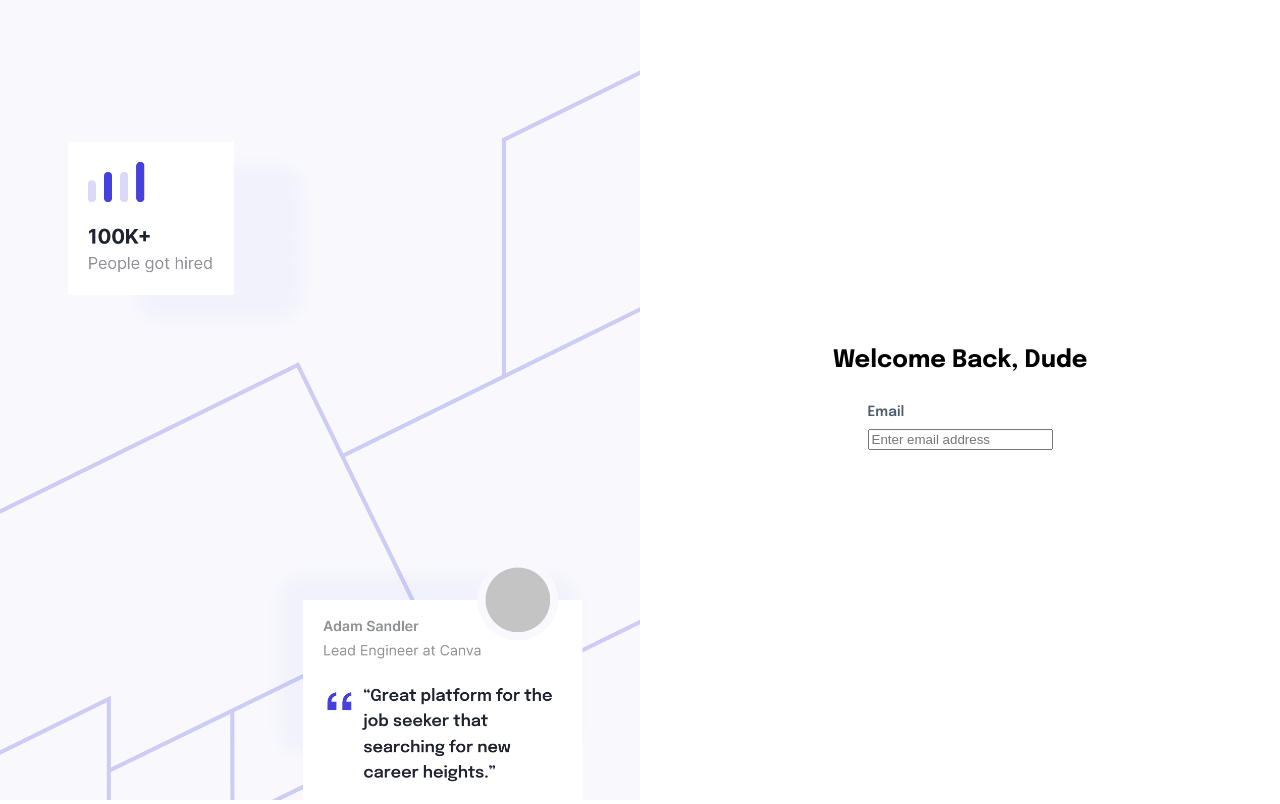
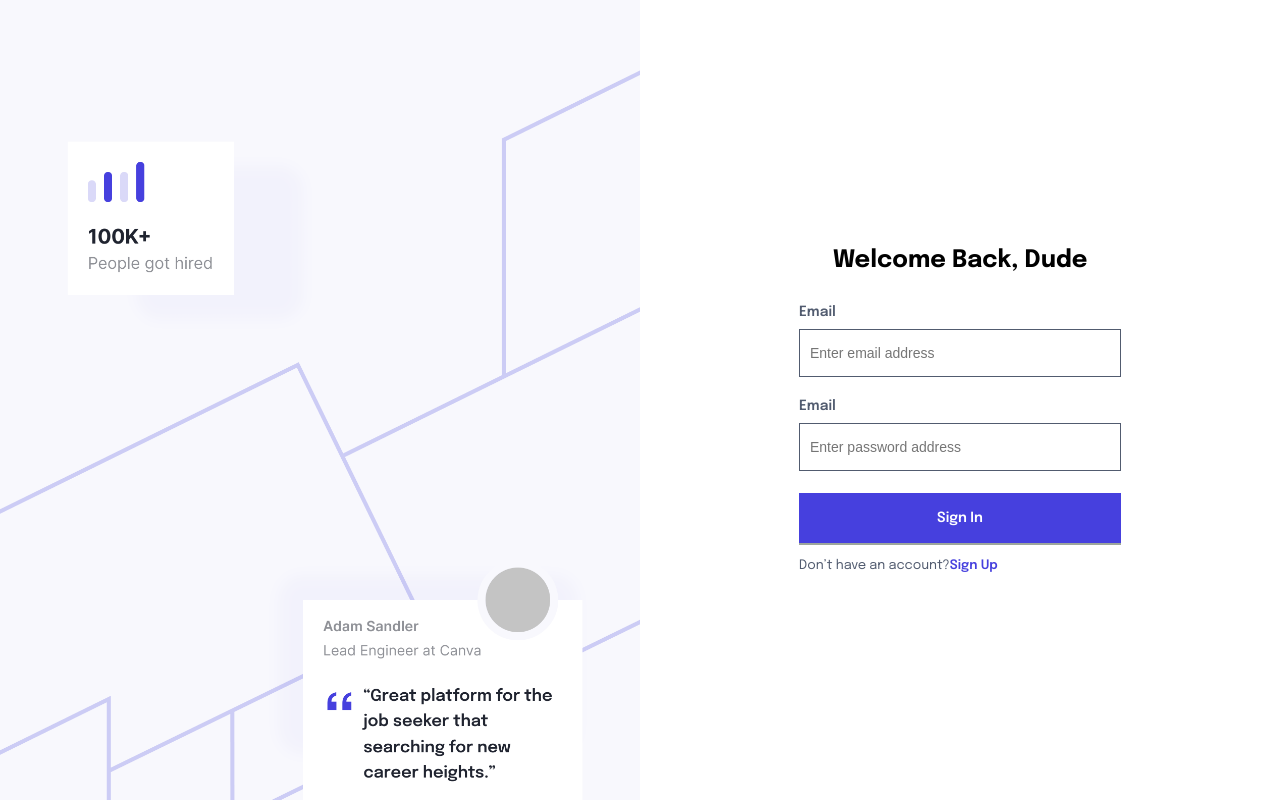
Before and after one commit to iswell100/job-hunting-app, a React (Create React App) app: page /signin in a window 1280 px wide. Built offline with nearby package versions, Linux system fonts and the light colour scheme.

Commit message:
tambah react hook form & fitur sign in

```diff
--- a/package.json
+++ b/package.json
@@ -13,6 +13,7 @@
     "match-sorter": "^6.3.1",
     "react": "^18.2.0",
     "react-dom": "^18.2.0",
+    "react-hook-form": "^7.45.3",
     "react-icons": "^4.10.1",
     "react-redux": "^8.1.1",
     "react-router-dom": "^6.14.2",
--- a/src/components/organisms/BannerSignUp/style.css
+++ b/src/components/organisms/BannerSignUp/style.css
@@ -8,7 +8,7 @@
 .banner-flex {
     display: flex;
     flex-direction: row;
-    align-items: start;
+    align-items: flex-start;
     justify-content: space-between;
 }
 
--- a/src/pages/SignIn/index.jsx
+++ b/src/pages/SignIn/index.jsx
@@ -1,8 +1,21 @@
 import React from 'react'
 
 import './style.css'
+import { Button } from 'antd'
+import { Link } from 'react-router-dom'
+import { useForm } from 'react-hook-form'
 
 export default function SignIn() {
+  const {
+    register,
+    handleSubmit,
+    formState: { errors },
+  } = useForm();
+
+  const onSubmit = (data) => {
+    console.log(data);
+  }
+
   return <div className='login-wrapper'>
     <div className='bg-login'>
       <img src="/images/login-bg.png" alt="/images/login-bg.png" />
@@ -10,10 +23,32 @@ export default function SignIn() {
     <div className='form-wrapper'>
       <div className='form-wrapper-inner'>
         <h2>Welcome Back, Dude</h2>
-        <form action="">
+        <form onSubmit={handleSubmit(onSubmit)} action="">
           <div className='form-field'>
             <label htmlFor="email">Email</label>
-            <input type='text' id='email' placeholder='Enter email address' />
+            <input type='text' id='email' className='input-custom2' placeholder='Enter email address' {...register("email", { required: true })} />
+            {errors.email && (
+              <span className="hint-error">
+                Email is required
+              </span>
+            )}
+          </div>
+          <div className='form-field'>
+            <label htmlFor="password">Email</label>
+            <input type='password' id='password' className='input-custom2' placeholder='Enter password address' {...register("password", { required: true })} />
+            {errors.password && (
+              <span className="hint-error">
+                Password is required
+              </span>
+            )}
+
+          </div>
+          <Button htmlType='submit' className='button-custom' type='primary'>
+            Sign In
+          </Button>
+          <div className='info-text'>
+            Don’t have an account?
+            <Link className='link' to="/signup">Sign Up</Link>
           </div>
         </form>
       </div>
```
Also changed, not shown: 1 other file (tests, documents, lock files or other folders).
